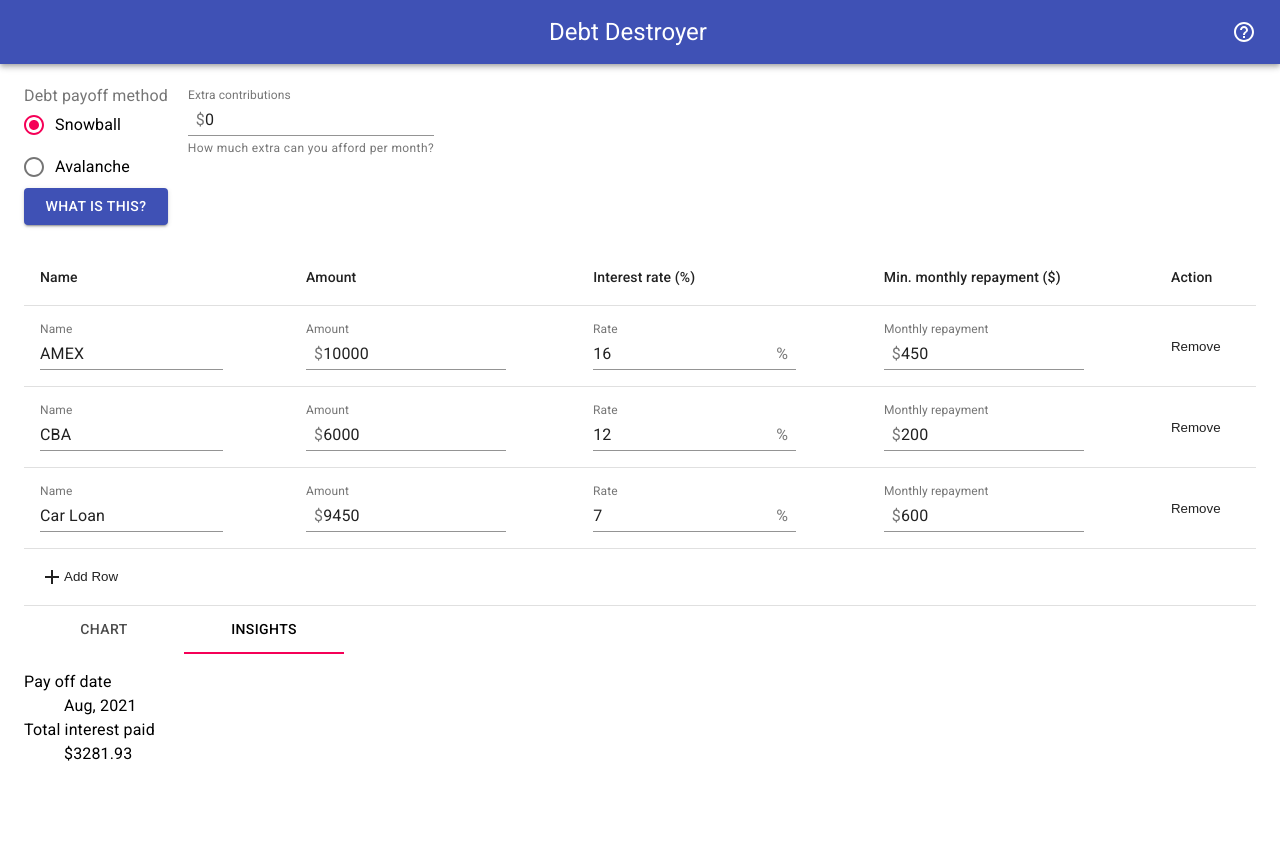
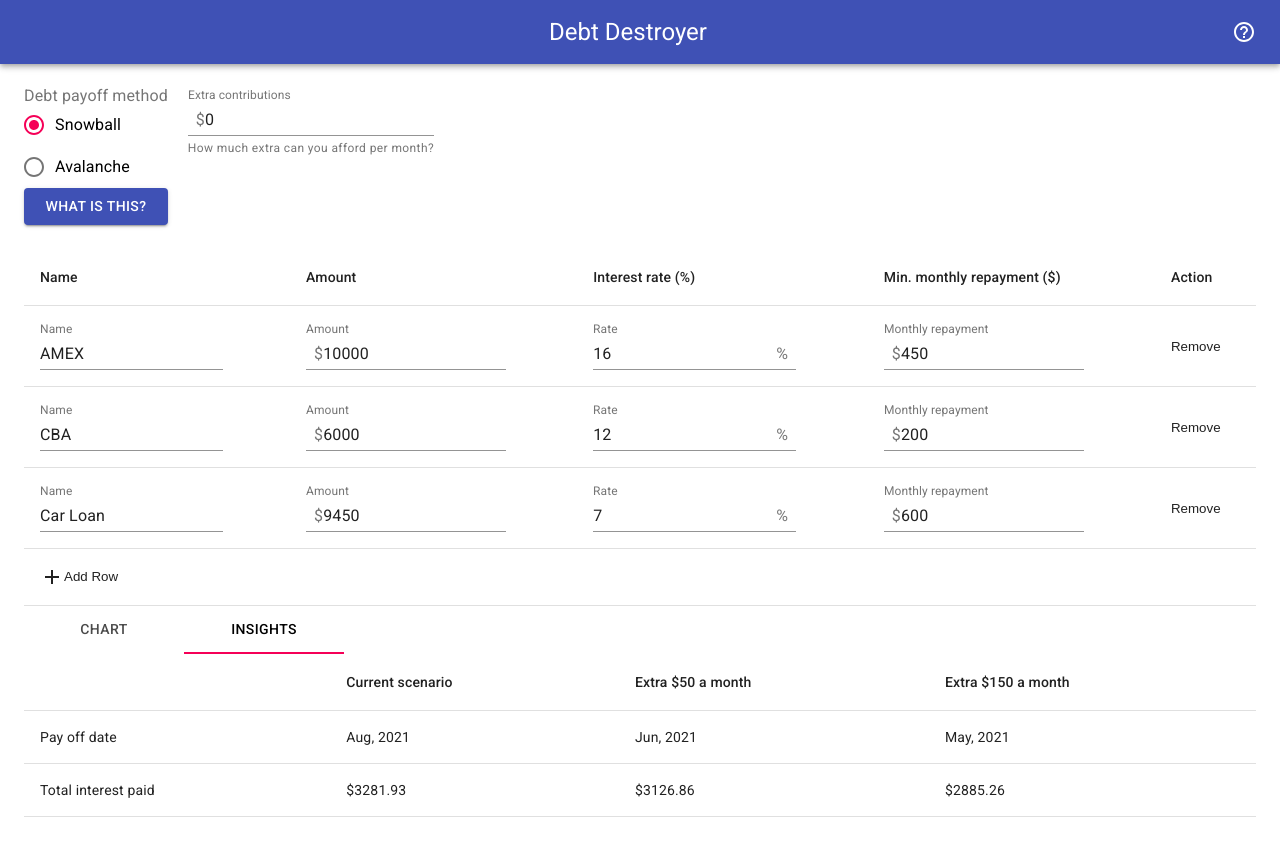
Before and after one commit to 3stacks/debt-destroyer, a React (Create React App) app: page / in a window 1280 px wide. Both pictures are taken after a click on the tab "INSIGHTS". Before the commit the page ends 806 px from the top, so only its background shows below. Built offline with nearby package versions, Linux system fonts and the light colour scheme.

Commit message:
feat: add insights section

```diff
--- a/src/components/app.tsx
+++ b/src/components/app.tsx
@@ -246,7 +246,14 @@ export default class App extends Component<IProps, IState> {
 					</div>
 					<div hidden={this.state.whichTab !== 1}>
 						{this.state.debtData && (
-							<Insights debtData={this.state.debtData!} />
+							<Insights
+								extraContributions={
+									this.state.extraContributions
+								}
+								debtPayoffMethod={this.state.debtPayoffMethod}
+								debtData={this.state.debtData!}
+								debts={this.state.debts}
+							/>
 						)}
 					</div>
 				</div>
--- a/src/components/insights.tsx
+++ b/src/components/insights.tsx
@@ -1,49 +1,116 @@
 import * as React from 'react';
-import { IRepaymentSchedule } from '../utils';
+import {
+	calculateDebts,
+	DEBT_PAYOFF_METHODS,
+	IRepaymentSchedule
+} from '../utils';
 import formatDate from 'date-fns/format';
 import addMonths from 'date-fns/add_months';
+import Table from '@material-ui/core/Table';
+import TableRow from '@material-ui/core/TableRow';
+import TableBody from '@material-ui/core/TableBody';
+import TableCell from '@material-ui/core/TableCell';
+import TableHead from '@material-ui/core/TableHead';
+import { IDebt } from './app';
 
 interface IProps {
 	debtData: IRepaymentSchedule;
+	debts: IDebt[];
+	extraContributions: string;
+	debtPayoffMethod: DEBT_PAYOFF_METHODS;
 }
 
-export default class Insights extends React.Component<IProps> {
+interface IState {
+	fiftyExtraScenario: IRepaymentSchedule;
+	oneHundredFiftyExtraScenario: IRepaymentSchedule;
+}
+
+function getTotalInterestPaid(debtData: IRepaymentSchedule): number {
+	return debtData.months.reduce((acc, month) => {
+		return (
+			acc +
+			Object.values(month.values).reduce((acc, value) => {
+				if (!value.interestPaid) {
+					return acc;
+				}
+
+				return acc + value.interestPaid;
+			}, 0)
+		);
+	}, 0);
+}
+
+function getDebtPayoffDate(debtData: IRepaymentSchedule): string {
+	return formatDate(
+		addMonths(
+			new Date(),
+			debtData.months[debtData.months.length - 1].month
+		),
+		'MMM, YYYY'
+	);
+}
+
+export default class Insights extends React.Component<IProps, IState> {
+	state = {
+		fiftyExtraScenario: calculateDebts({
+			debtMethod: this.props.debtPayoffMethod,
+			extraContributions:
+				parseInt(this.props.extraContributions, 10) + 50,
+			debts: this.props.debts
+		}),
+		oneHundredFiftyExtraScenario: calculateDebts({
+			debtMethod: this.props.debtPayoffMethod,
+			extraContributions:
+				parseInt(this.props.extraContributions, 10) + 150,
+			debts: this.props.debts
+		})
+	};
+
 	render() {
 		const { debtData } = this.props;
 		return (
-			<dl>
-				<dt>Pay off date</dt>
-				<dd>
-					{formatDate(
-						addMonths(
-							new Date(),
-							debtData.months[debtData.months.length - 1].month
-						),
-						'MMM, YYYY'
-					)}
-				</dd>
-				<dt>Total interest paid</dt>
-				<dd>
-					$
-					{debtData.months
-						.reduce((acc, month) => {
-							return (
-								acc +
-								Object.values(month.values).reduce(
-									(acc, value) => {
-										if (!value.interestPaid) {
-											return acc;
-										}
-
-										return acc + value.interestPaid;
-									},
-									0
-								)
-							);
-						}, 0)
-						.toFixed(2)}
-				</dd>
-			</dl>
+			<Table>
+				<TableHead>
+					<TableRow>
+						<TableCell />
+						<TableCell>Current scenario</TableCell>
+						<TableCell>Extra $50 a month</TableCell>
+						<TableCell>Extra $150 a month</TableCell>
+					</TableRow>
+				</TableHead>
+				<TableBody>
+					<TableRow>
+						<TableCell>Pay off date</TableCell>
+						<TableCell>{getDebtPayoffDate(debtData)}</TableCell>
+						<TableCell>
+							{getDebtPayoffDate(this.state.fiftyExtraScenario)}
+						</TableCell>
+						<TableCell>
+							{getDebtPayoffDate(
+								this.state.oneHundredFiftyExtraScenario
+							)}
+						</TableCell>
+					</TableRow>
+					<TableRow>
+						<TableCell>Total interest paid</TableCell>
+						<TableCell>
+							${getTotalInterestPaid(debtData).toFixed(2)}
+						</TableCell>
+						<TableCell>
+							$
+							{getTotalInterestPaid(
+								this.state.fiftyExtraScenario
+							).toFixed(2)}
+						</TableCell>
+						<TableCell>
+							$
+							{getTotalInterestPaid(
+								this.state.oneHundredFiftyExtraScenario
+							).toFixed(2)}
+						</TableCell>
+					</TableRow>
+				</TableBody>
+			</Table>
 		);
 	}
 }
--- a/src/utils/index.ts
+++ b/src/utils/index.ts
@@ -2,7 +2,7 @@ import { IDebt } from '../components/app';
 import addMonths from 'date-fns/add_months';
 import formatDate from 'date-fns/format';
 
-enum DEBT_PAYOFF_METHODS {
+export enum DEBT_PAYOFF_METHODS {
 	SNOWBALL = 'snowball',
 	AVALANCHE = 'avalanche'
 }
```
